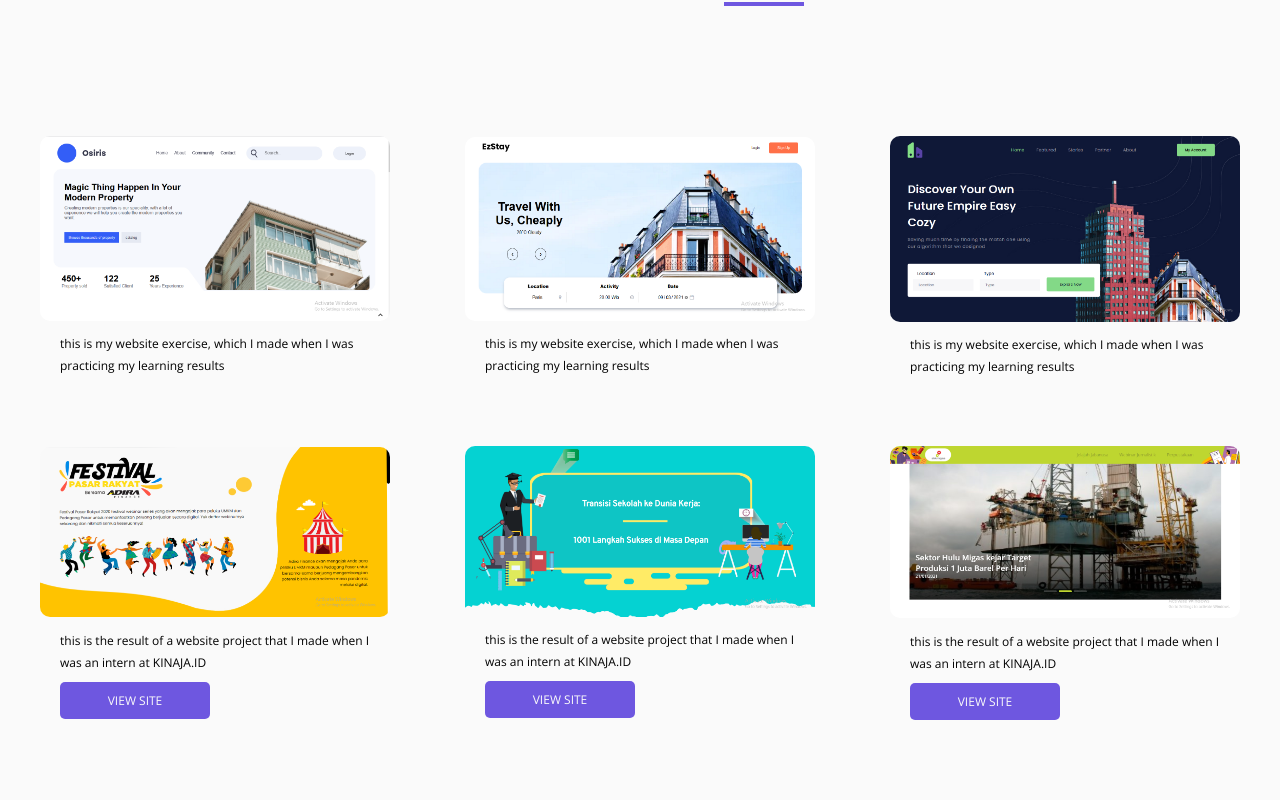
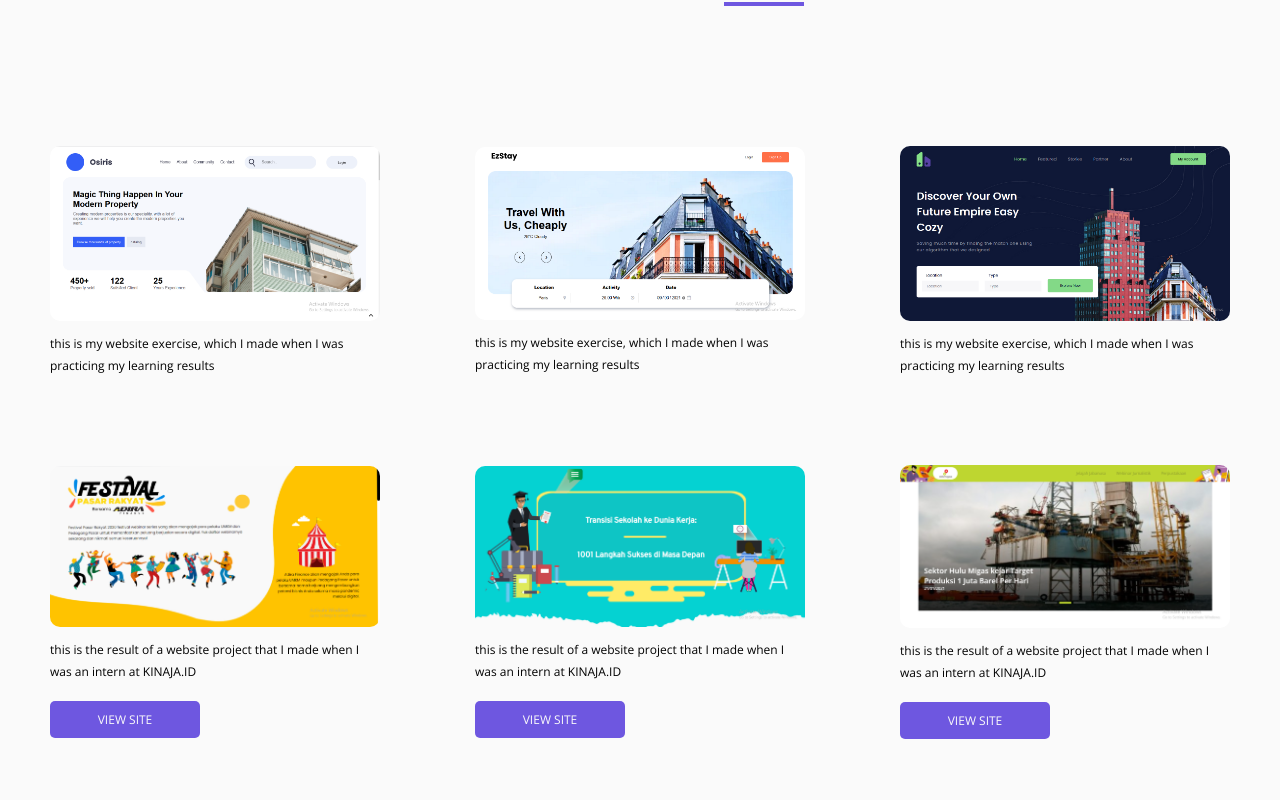
Before and after one commit to ahmadsabili0081/Myprofile, a plain HTML site: page index.html in a window 1280 px wide. Shown: the part 2820-3620 px from the top of the page. Drawn offline with nearby package versions, Linux system fonts and the light colour scheme.

Commit message:
initial commit

```diff
--- a/css/style.scss
+++ b/css/style.scss
@@ -694,6 +694,7 @@ $fontPoppins: 'Poppins', sans-serif;
                     transition: 0.5s ease-in;
                     height: auto;
                     margin-top: 5%;
+                    padding: 10px;
                     border-radius: 10px;
                     img{
                         width: 100%;
@@ -703,14 +704,15 @@ $fontPoppins: 'Poppins', sans-serif;
                     }
                     .text__gallery{
                         width: 100%;
-                        padding: 10px 20px;
+                        height: auto;
+                        padding: 10px 0px;
                         font-family: $fontopensans;
                         span{
                             font-size: 12px;
                         }
                         a.btn__gallery{
                             width: 150px;
-                            margin: 10px 0px;
+                            margin: 20px 0px;
                             display: block;
                             text-align: center;
                             text-decoration: none;
```
Also changed, not shown: css/style.css, 1 other file.
